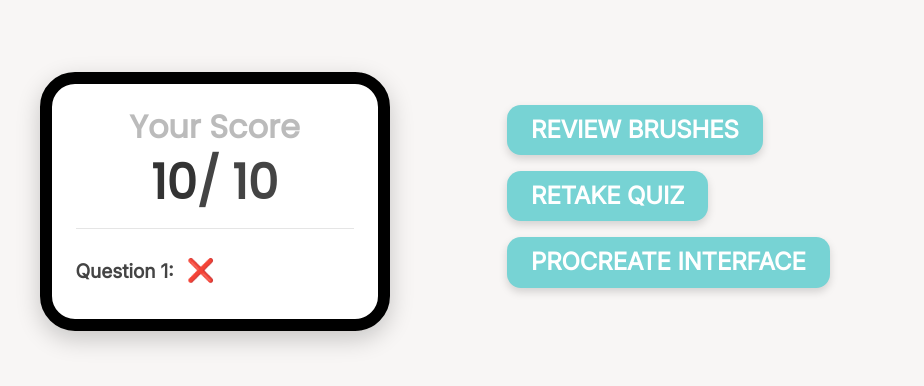
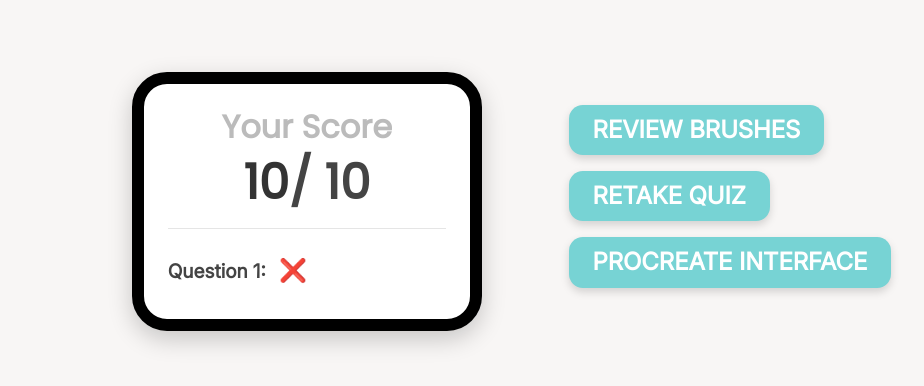
Before and after one commit to savannahhlyles/ui-final, a Flask app: template templates/quizresults.html in a window 1280 px wide. Shown: the part 88-474 px from the top of the page, without its empty margins (148-1072 px from the left). Run offline with Flask 3, Linux system fonts and the light colour scheme; the template is opened without the code that fills it: most values are stand-ins (such as "Sample title", 1, 10 or a date in 2020); some libraries are stand-ins or nearby versions.

Commit message:
Fixed left margin on quiz summary page

```diff
--- a/static/main.css
+++ b/static/main.css
@@ -667,6 +667,9 @@ h1, h2, h3, .navbar-brand, .big-bold, .quiz-start-heading {
   animation-delay: 1.1s;
 }
 
+.custom-marg-left {
+  margin-left: 10%;
+}
 
 /* quiz results */
 .ipad-frame-result {
--- a/templates/quizresults.html
+++ b/templates/quizresults.html
@@ -2,7 +2,7 @@
 
 {% block content %}
 <div class="container py-5">
-  <div class="row">
+  <div class="row custom-marg-left">
     <!-- LEFT: iPad-style results -->
     <div class="col-md-6 d-flex justify-content-center">
       <div class="ipad-frame-result text-center p-4 w-100">
```
